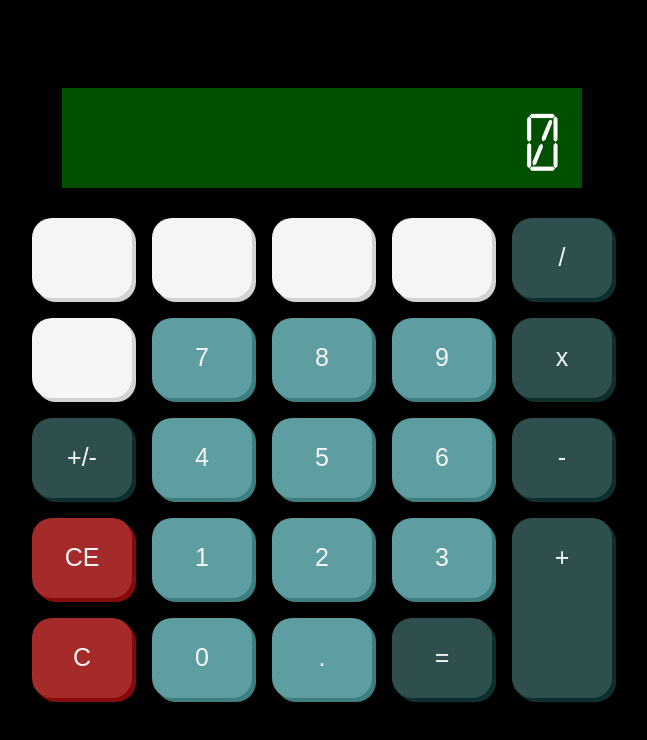
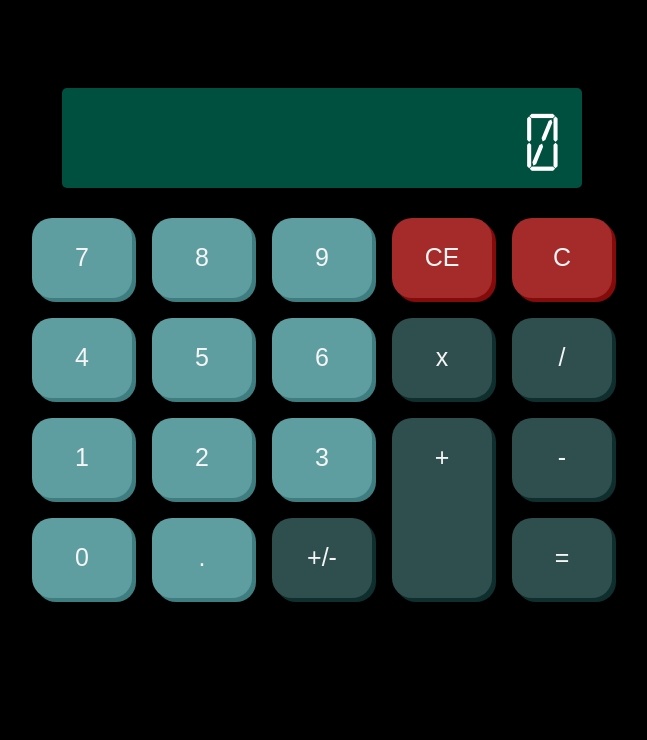
Before and after one commit to gabrielsarriavillada/e-calculator, a plain HTML site: page index.html in a window 1280 px wide. Shown: the whole page, without its empty margins (26-673 px from the left). Drawn offline with Linux system fonts and the light colour scheme.

Commit message:
Relocating buttons in calculator

```diff
--- a/css/styles.css
+++ b/css/styles.css
@@ -6,7 +6,7 @@
 body {
     background-color: black;
     color: white;
-    font-family: Arial;
+    font-family: Arial, serif;
 }
 
 .calculator-container {
@@ -19,25 +19,26 @@ body {
     margin: 30px;
     padding-bottom: 20px;
     padding-right: 20px;
-    background-color: #005000;
-    font-family: calculator, Arial;
+    background-color: #005040;
+    font-family: calculator, serif;
     font-size: 90px;
     text-align: right;
+    border-radius: 5px;
 }
 
 .calculator-pad {
     display: grid;
     grid-template-columns: 100px 100px 100px 100px 100px;
-    grid-template-rows: 80px 80px 80px 80px 80px;
+    grid-template-rows: 80px 80px 80px 80px;
     grid-gap: 20px;
     color: whitesmoke;
     font-size: 25px;
 }
 
 .plus {
-    grid-column-start: 5;
-    grid-row-start: 4;
-    grid-row-end: 6;
+    grid-column-start: 4;
+    grid-row-start: 3;
+    grid-row-end: 5;
 }
 
 .pad-button {
--- a/index.html
+++ b/index.html
@@ -11,29 +11,24 @@
         <div class="calculator-container">
             <div class="display-screen">0</div>
             <div class="calculator-pad">
-                <div class="pad-button"></div>
-                <div class="pad-button"></div>
-                <div class="pad-button"></div>
-                <div class="pad-button"></div>
-                <div title="division" class="operator pad-button">/</div>
-                <div class="pad-button"></div>
                 <div title="7" class="number pad-button">7</div>
                 <div title="8" class="number pad-button">8</div>
                 <div title="9" class="number pad-button">9</div>
-                <div title="multiplication" class="operator pad-button">x</div>
-                <div title="invert" class="operator pad-button">+/-</div>
+                <div title="clear-to-empty" class="clear pad-button">CE</div>
+                <div title="all-clear" class="clear pad-button">C</div>
                 <div title="4" class="number pad-button">4</div>
                 <div title="5" class="number pad-button">5</div>
                 <div title="6" class="number pad-button">6</div>
-                <div title="subtraction" class="operator pad-button">-</div>
-                <div title="clear-to-empty" class="clear pad-button">CE</div>
+                <div title="multiplication" class="operator pad-button">x</div>
+                <div title="division" class="operator pad-button">/</div>
                 <div title="1" class="number pad-button">1</div>
                 <div title="2" class="number pad-button">2</div>
                 <div title="3" class="number pad-button">3</div>
                 <div title="addition" class="operator plus pad-button">+</div>
-                <div title="all-clear" class="clear pad-button">C</div>
+                <div title="subtraction" class="operator pad-button">-</div>
                 <div title="0" class="number pad-button">0</div>
                 <div title="decimal" class="number pad-button">.</div>
+                <div title="invert" class="operator pad-button">+/-</div>
                 <div title="equality" class="operator pad-button">=</div>
             </div>
         </div>
--- a/js/main.js
+++ b/js/main.js
@@ -10,6 +10,8 @@ const operator = {
 // Selector of elements in the calculator.
 let displayScreen = document.querySelector('.display-screen');
 let calculatorPad = document.querySelector('.calculator-pad');
+
+const SCREEN_LENGTH = 12;
 
 // Initialize e-Calculator.
 let currentAmountInString = '0';
@@ -127,8 +129,8 @@ let resolveOperation = () => {
                 console.log('Invalid operator.');
         }
 
-        if (partialResult > 99999999999) {
-            displayScreen.innerHTML = 'TOO BIG!';
+        if (partialResult > (Math.pow(10, SCREEN_LENGTH) - 1)) {
+            displayScreen.innerHTML = 'TAS PASAO!';
         } else {
             currentAmountInString = Math.abs(partialResult).toString();
             signOfCurrentAmount = '';
@@ -153,7 +155,7 @@ let addDigit = (digit) => {
 
     if (currentAmountInString.includes('.')) amountLength--;
 
-    if (amountLength < 12) {
+    if (amountLength < SCREEN_LENGTH) {
         if (waitForFirstDecimal) {
             currentAmountInString += '.';
             waitForFirstDecimal = false;
@@ -224,13 +226,13 @@ let adaptAmount = (amountInString) => {
     let dec = amountInString.split('.')[1];
 
     // Reduce the amount of decimals according to the max amount of digit in the e-Calculator.
-    while ( int.length + dec.length > 12) {
+    while ( int.length + dec.length > SCREEN_LENGTH) {
         lastDecimalRemoved = dec[dec.length - 1];
         dec = dec.substring(0, dec.length - 1);
     }
 
     // Round last decimal digit.
-    if (parseInt(lastDecimalRemoved) > 5) {
+    if (parseInt(lastDecimalRemoved) > 4) {
         const lastDecimal = (parseInt(dec[dec.length - 1]) + 1).toString();
         dec = dec.substring(0, dec.length - 1);
         dec = dec + lastDecimal;
```
